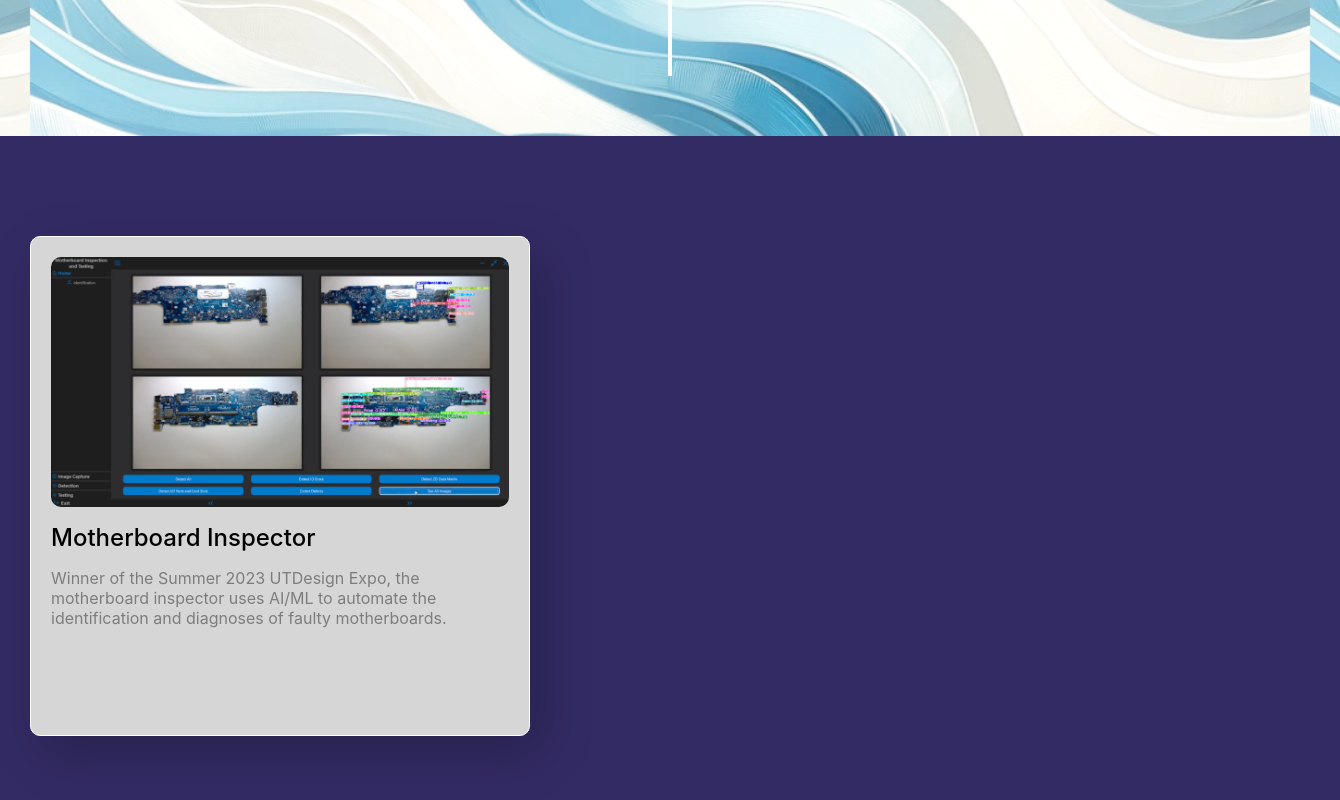
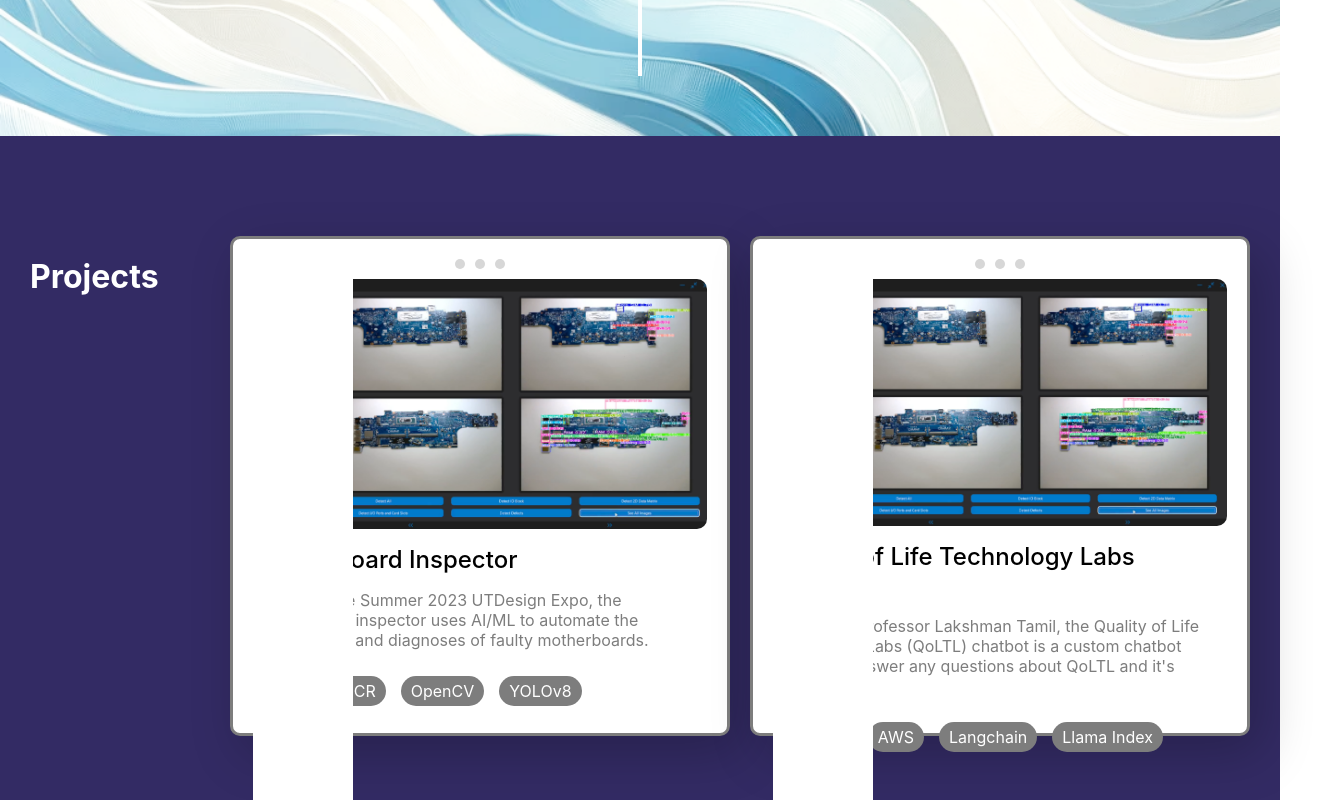
Before and after one commit to nyook941/kennan-portfolio, a React (Create React App) app: page / in a window 1280 px wide. Shown: the part 2940-3740 px from the top of the page, 1340 px wide, since content can reach past the window. Built offline with nearby package versions, Linux system fonts and the light colour scheme.

Commit message:
continue working on projects sectoin

```diff
--- a/src/components/experience/experience.css
+++ b/src/components/experience/experience.css
@@ -1,6 +1,6 @@
 .Experience-Container {
   min-height: calc(100vh - 120px);
-  width: calc(100vw);
+  width: calc(100vw - 60px);
   display: grid;
   padding: 60px 30px 60px 30px;
   background-image: url(../../../public/images/experience_background.png);
--- a/src/components/projects/project-card.tsx
+++ b/src/components/projects/project-card.tsx
@@ -1,15 +1,33 @@
+import SkillTag from "../skill-tag/skill-tag";
+import ProjectsModal from "./project-more-info";
 import "./projects.css";
 
-export default function ProjectCard() {
+interface Project {
+  title: string;
+  image: string;
+  description: string;
+  skills: string[];
+}
+
+export default function ProjectCard({ project }: { project: Project }) {
   return (
     <div className="Projects-Card">
-      <img src="/images/motherboard_id_thumbnail.png"></img>
-      <h1>Motherboard Inspector</h1>
-      <p>
-        Winner of the Summer 2023 UTDesign Expo, the motherboard inspector uses
-        AI/ML to automate the identification and diagnoses of faulty
-        motherboards.
-      </p>
+      <ProjectsModal />
+      <div className="Projects-Card-Top">
+        <div className="Projects-Card-Move">
+          <div className="Circle" />
+          <div className="Circle" />
+          <div className="Circle" />
+        </div>
+      </div>
+      <img src={project.image}></img>
+      <h1>{project.title}</h1>
+      <p>{project.description}</p>
+      <div className="Skills-Container">
+        {project.skills.map((skill, index) => (
+          <SkillTag skill={skill} backgroundColor="#7D7D7D" color="white" />
+        ))}
+      </div>
     </div>
   );
 }
--- /dev/null
+++ b/src/components/projects/project-more-info.tsx
@@ -0,0 +1,5 @@
+import "./projects.css";
+
+export default function ProjectsModal() {
+  return <div className="Projects-Modal-Container"></div>;
+}
--- a/src/components/projects/projects.css
+++ b/src/components/projects/projects.css
@@ -1,17 +1,26 @@
 .Projects-Container {
   min-height: calc(100vh - 160px);
-  width: calc(100vw);
+  width: calc(100vw - 60px);
   padding: 100px 30px 60px 30px;
   background-color: #332b64;
   color: white;
+  display: grid;
+  grid-template-columns: repeat(3, 1fr);
+  grid-gap: 20px;
+}
+
+.Projects-Container h1 {
+  display: grid;
+  grid-row: 1;
+  grid-column: 1 span 3;
 }
 
 .Projects-Card {
   box-sizing: border-box;
   width: 500px;
   height: 500px;
-  background: rgb(214, 214, 214);
-  border: 1px solid white;
+  background: white;
+  border: 3px solid #7d7d7d;
   box-shadow: 12px 17px 51px rgba(0, 0, 0, 0.22);
   backdrop-filter: blur(6px);
   border-radius: 10px;
@@ -54,3 +63,32 @@
   color: #7d7d7d;
   font-weight: 400;
 }
+
+.Projects-Card-Top {
+  display: flex;
+  flex-direction: row;
+  width: 100%;
+  /* background-color: blue; */
+  justify-content: center;
+}
+
+.Projects-Card-Move {
+  display: flex;
+  margin-bottom: 10px;
+}
+
+.Circle {
+  background-color: red;
+  margin: 0 5px 0 5px;
+  border-radius: 5px;
+  height: 10px;
+  width: 10px;
+  background-color: #d7d7d7;
+}
+
+.Projects-Modal-Container {
+  position: absolute;
+  background-color: white;
+  height: calc(100vh);
+  width: 100px;
+}
--- a/src/components/projects/projects.json
+++ b/src/components/projects/projects.json
@@ -0,0 +1,14 @@
+[
+  {
+    "title": "Motherboard Inspector",
+    "image": "/images/motherboard_id_thumbnail.png",
+    "description": "Winner of the Summer 2023 UTDesign Expo, the motherboard inspector uses AI/ML to automate the identification and diagnoses of faulty motherboards.",
+    "skills": ["Tesseract OCR", "OpenCV", "YOLOv8"]
+  },
+  {
+    "title": "Quality of Life Technology Labs Chatbot",
+    "image": "/images/motherboard_id_thumbnail.png",
+    "description": "Funded by Professor Lakshman Tamil, the Quality of Life Technology Labs (QoLTL) chatbot is a custom chatbot trained to answer any questions about QoLTL and it's research.",
+    "skills": ["React.js", "AWS", "Langchain", "Llama Index"]
+  }
+]
--- a/src/components/projects/projects.tsx
+++ b/src/components/projects/projects.tsx
@@ -1,10 +1,14 @@
 import ProjectCard from "./project-card";
 import "./projects.css";
+import projects from "./projects.json";
 
 export default function Projects() {
   return (
     <div className="Projects-Container">
-      <ProjectCard />
+      <h1>Projects</h1>
+      {projects.map((project, index) => (
+        <ProjectCard project={project} key={index} />
+      ))}
     </div>
   );
 }
--- /dev/null
+++ b/src/components/skill-tag/skill-tag.css
@@ -0,0 +1,7 @@
+.Skill-Tag-Container {
+  margin-right: 15px;
+  padding: 5px 10px 5px 10px;
+  border-radius: 15px;
+  font-size: 16px;
+  font-weight: 400;
+}
--- /dev/null
+++ b/src/components/skill-tag/skill-tag.tsx
@@ -0,0 +1,17 @@
+import "./skill-tag.css";
+
+export default function SkillTag({
+  skill,
+  backgroundColor = "white",
+  color = "black",
+}: {
+  skill: string;
+  backgroundColor?: string;
+  color?: string;
+}) {
+  return (
+    <div className="Skill-Tag-Container" style={{ backgroundColor, color }}>
+      {skill}
+    </div>
+  );
+}
```
